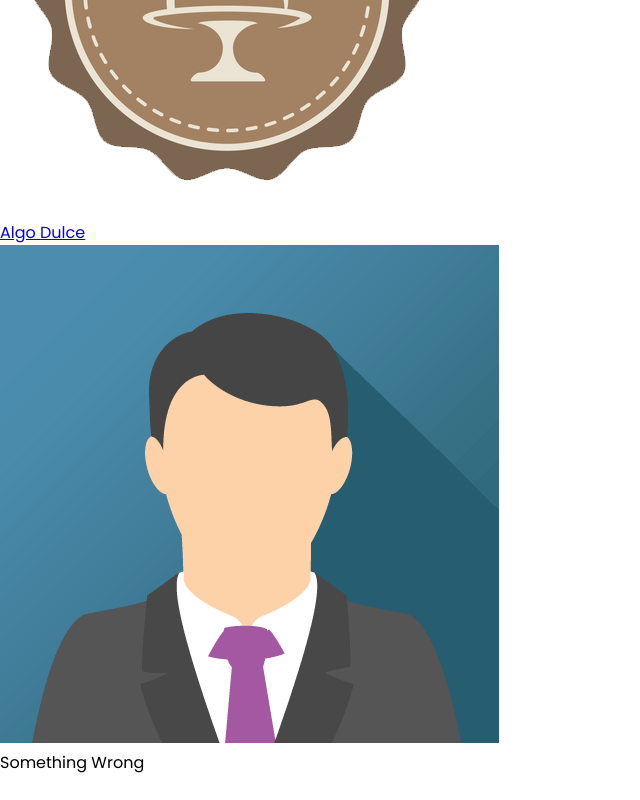
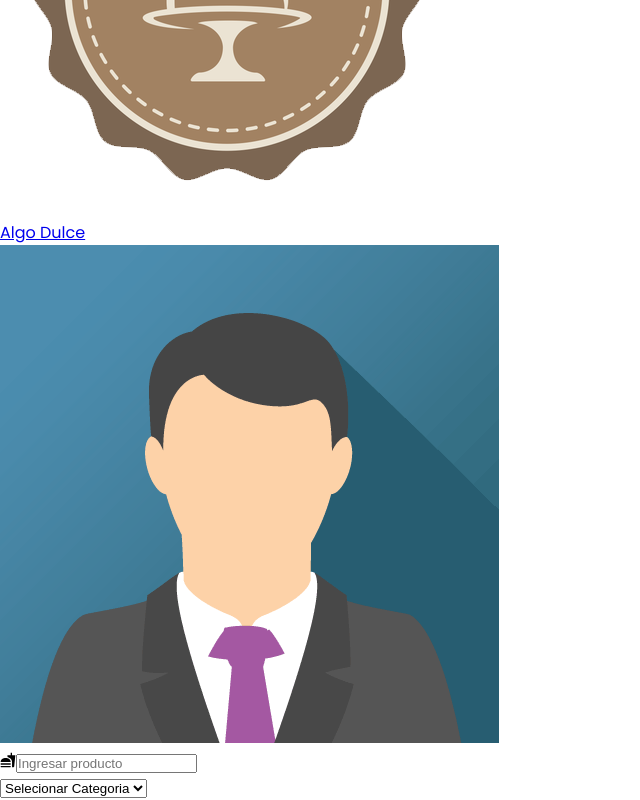
Before and after one commit to Nicoogf/mennuappg, a React (Create React App) app: page /createItem in a window 1280 px wide. Shown: the part 1380-2180 px from the top of the page, without its empty margins (0-640 px from the left). Before the commit the page ends 2155 px from the top, so only its background shows below. Built offline with nearby package versions, Linux system fonts and the light colour scheme.

Commit message:
Se agrego input con el mapeo de categorias

```diff
--- a/src/components/CreateContainer.jsx
+++ b/src/components/CreateContainer.jsx
@@ -1,4 +1,7 @@
-import React, { useState } from 'react'
+import React, { useState } from 'react' ;
+import { motion } from "framer-motion" ;
+import  {MdFastfood} from "react-icons/md" ;
+import { categories } from '../utils/data';
 
 const CreateContainer = () => {
   const [title, setTitle] = useState ("") ;
@@ -6,7 +9,7 @@ const CreateContainer = () => {
   const [price, setPrice] = useState ("") ;
   const [category, setCategory] = useState (null) ;
   const [imageAsset , setImageAsset] = useState(null) ;
-  const [fields, setFields] = useState (true) ;
+  const [fields, setFields] = useState (false) ;
   const [alertStatus , steAlertStatus] = useState("s") ;
   const [msg , setMsg ] = useState(null) ;
   const [ isLoading, setIsLoading] = useState(false);
@@ -19,19 +22,44 @@ const CreateContainer = () => {
         <div classname ="w-[90%] md:w-[75%] border border-gray-300 rounded-lg p-4 flex flex-col items-center justify-center">
           {
             fields && (
-              <p className={`w-full p-2 rounded-lg text-center text-lg font-semibold  ${
+              <motion.p initial={{opacity:0}}
+                        animate={{opacity:1}}
+                        exit={{opacity:0}}
+                className={`w-full p-2 rounded-lg text-center text-lg font-semibold  ${
                 alertStatus === "danger"
                 ? 'bg-red-400 text-red-800'
                 : "bg-emerald-400 text-emerald-800"
                 }`}
               >
 
-                Something Wrong
-              </p>
+                {msg}Something Wrong
+              </motion.p>
             )
           }
+
+          <div className='w-full py-2 border-b border-gray-300 flex items-center gap-2'>
+            <MdFastfood className="text-xl text-gray-700"/>
+            <input type="text" required value={title} placeholder="Ingresar producto"
+                    className='w-full h-full text-lg bg-transparent font-semibold outline-none border-none placeholder:text-gray-400 text-textColor'
+                    onChange={(e) => setTitle(e.target.value)}/>
+          </div>
+
+          <div className='w-full'>
+            <select onChange={ (e) => setCalories(e.target.value)}>
+              <option value="other" className='bg-white'>Selecionar Categoria</option>
+              {categories && categories.map (item => (
+                <option key={item.id} className='"text-base boder-0 outline-none capitalize bd-white text-textHeadingColor'
+                value={item.urlParamName}>
+
+                  {item.name}
+                </option>
+              ))}
+            </select>
+          </div>
+
+
+
         </div>
-
     </div>
   )
 }
--- a/src/utils/data.js
+++ b/src/utils/data.js
@@ -9,3 +9,38 @@ export const heroData = [
     {id : 3 , name : "Sable" , desc : "Dulce de leche" , price : "1150" , imgScr : Maicena},
     {id : 4 , name : "Coockies" , desc : "Con chips de chocolate" , price : "1300" , imgScr : Coockies},
   ] ;
+
+  export const categories = [
+
+    {
+      id:1,
+      name:"Alfajores",
+      urlParamName: "alfajores"
+    },
+    {
+      id:2,
+      name:"Galletitas",
+      urlParamName: "coockies"
+    },
+    {
+      id:2,
+      name:"Oreos",
+      urlParamName: "oreos"
+    },
+    {
+      id:4,
+      name:"Tortas",
+      urlParamName: "tortas"
+    },
+    {
+      id:5,
+      name:"Frutas",
+      urlParamName: "frutas"
+    },
+    {
+      id:6,
+      name:"Snacks",
+      urlParamName: "snacks"
+    }
+
+  ]
```
